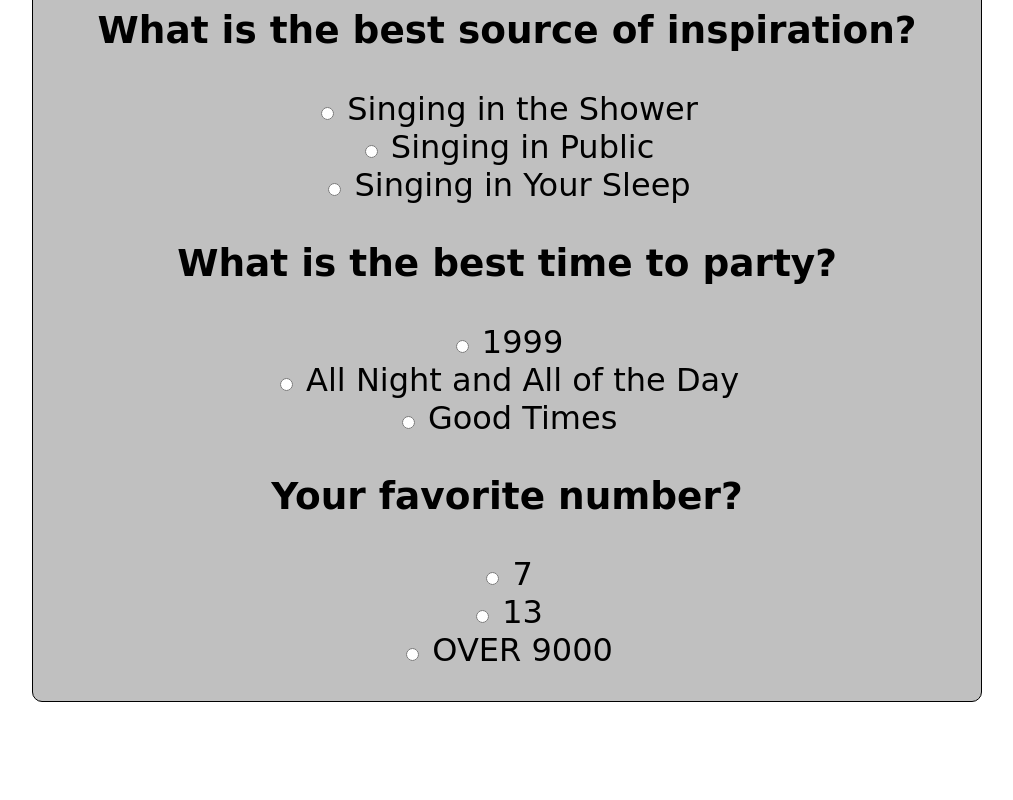
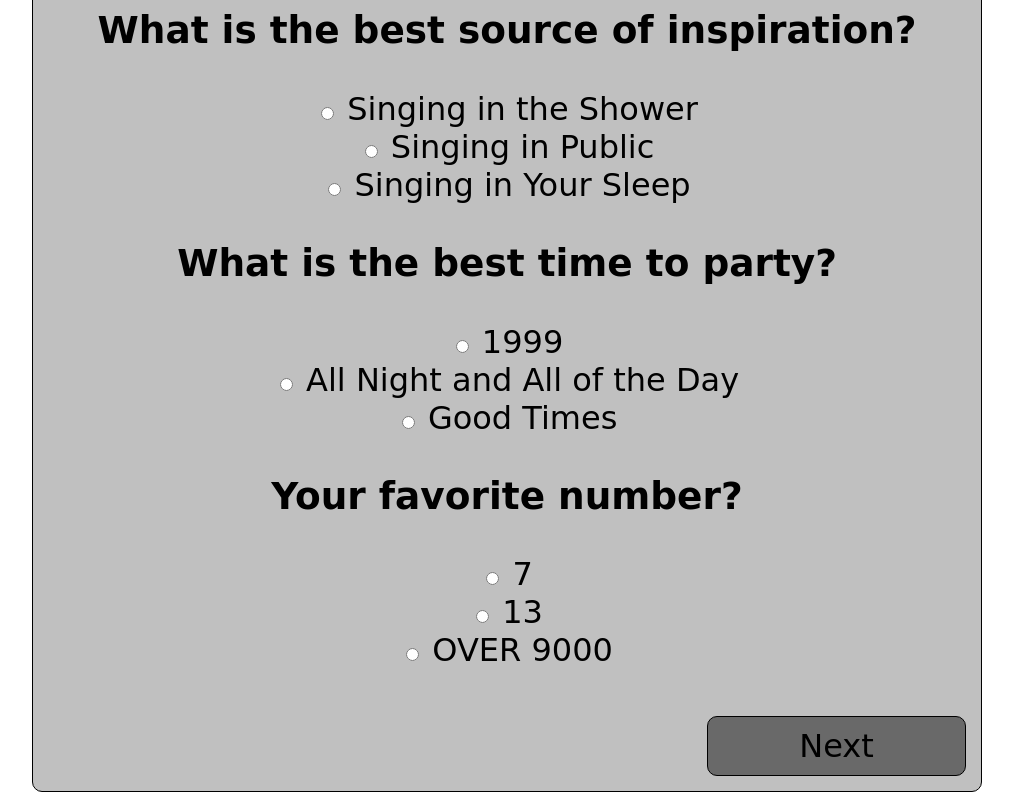
Before and after one commit to hColleen/Silly-Quiz-Game, a plain HTML site: page index.html in a window 1280 px wide. Shown: the part 699-1499 px from the top of the page, without its empty margins (133-1146 px from the left). Before the commit the page ends 1409 px from the top, so only its background shows below. Drawn offline with Linux system fonts and the light colour scheme; a web font is replaced by a local one.

Commit message:
add next button

```diff
--- a/index.html
+++ b/index.html
@@ -11,9 +11,10 @@
     <body>
         <header>A Silly Quiz Game</header>
         <p>Select the options below for a fortune or some other silly thing</p>
-        <div id = "question-holder">
+        <div id = "questionHolder">
             <p id = "question"></p>
             <p id = "answer"></p>
+            <div id = "nextButton">Next</div>
         </div>
 
     <script src="js/app.js"></script>
--- a/styles/styles.css
+++ b/styles/styles.css
@@ -6,19 +6,31 @@ body{
 }
 
 header{
-font-family: 'Indie Flower', cursive;
-font-size: 4rem;
+    font-family: 'Indie Flower', cursive;
+    font-size: 4rem;
 }
 
 p{
-font-family: 'Gamja Flower', cursive;
-font-size: 2rem;
+    font-family: 'Gamja Flower', cursive;
+    font-size: 2rem;
 }
 
-#question-holder{
+#questionHolder{
     width: 75%;
     border: 1px solid black;
     border-radius: 10px;
     background-color: silver;
     margin: auto;
 }
+
+#nextButton {
+    width: 25%;
+    font-family: 'Gamja Flower', cursive;
+    font-size: 2rem;
+    background-color: dimgray;
+    border: 1px solid black;
+    border-radius: 10px;
+    padding: 10px;
+    float: right;
+    margin: 15px;
+}
```
